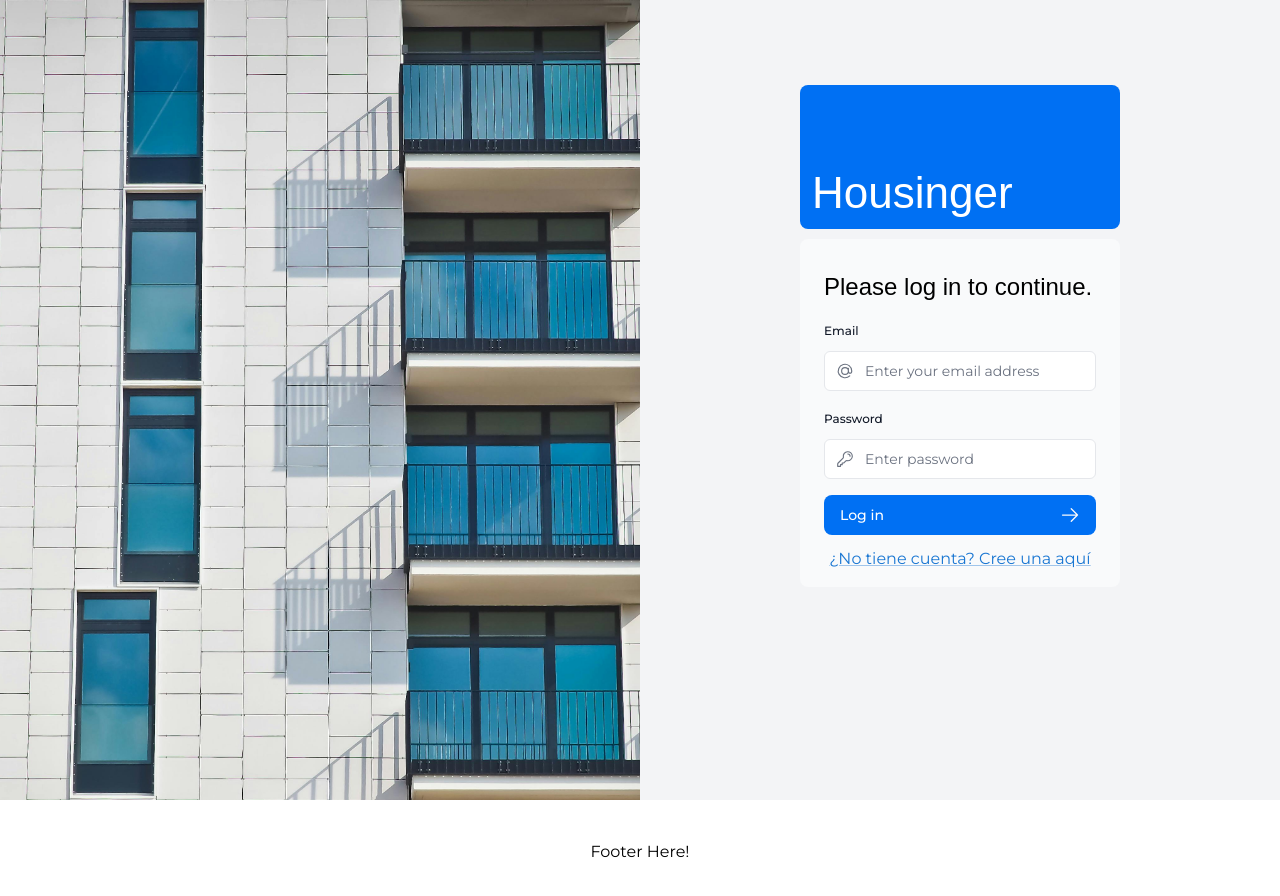
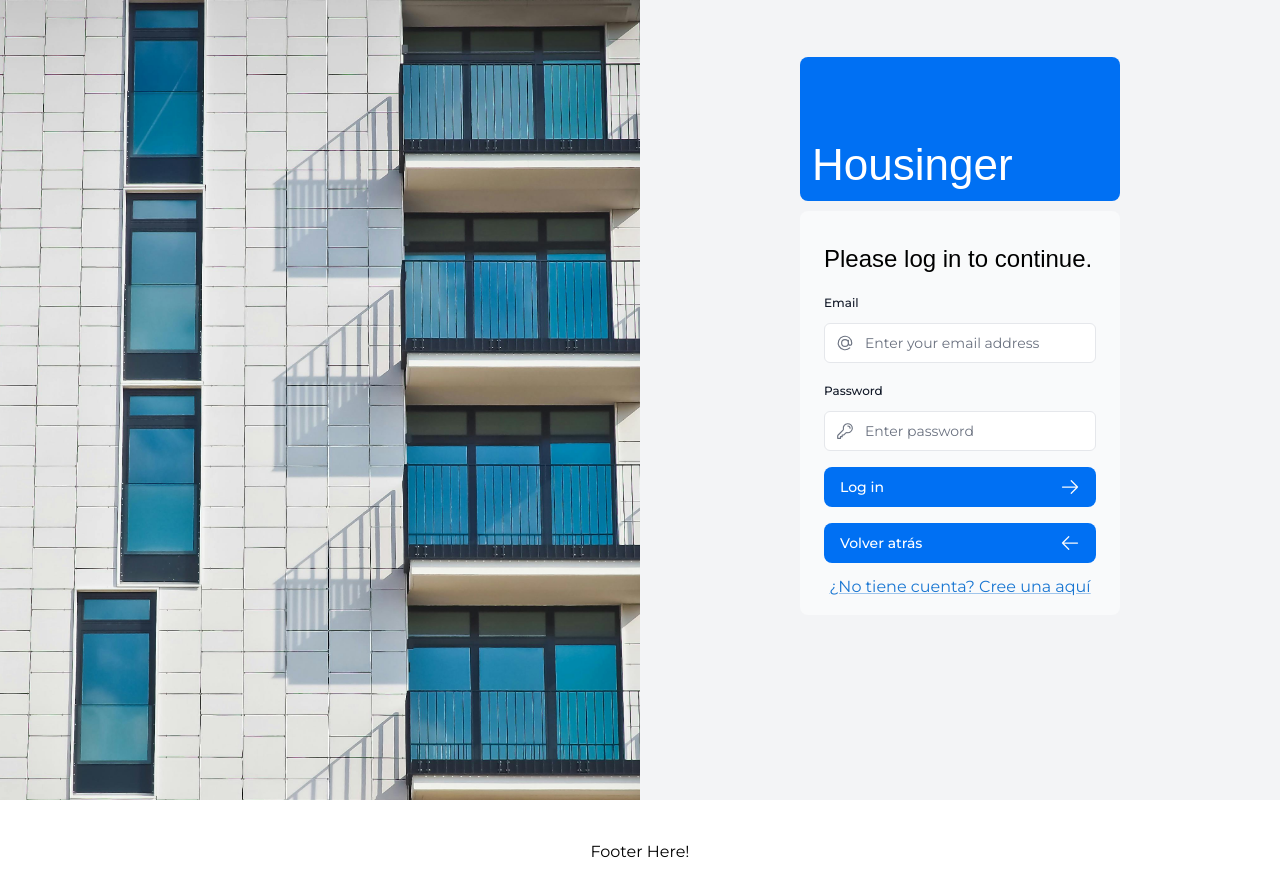
Before and after one commit to LeoAmerio/IW-Front, a Next.js app: page /login in a window 1280 px wide. Shown: the top 896 px of the page. Built offline with nearby package versions, Linux system fonts and the light colour scheme; no server answers; a web font is replaced by a local one.

Commit message:
correcciones forms

```diff
--- a/app/layout.tsx
+++ b/app/layout.tsx
@@ -1,14 +1,14 @@
 import QueryClientWrapper from "@/components/QueryClientWrapper";
 import { montserrat } from "../components/ui/fonts";
 import "../components/ui/global.css";
-import { QueryClient, QueryClientProvider } from "react-query";
-import { ReactQueryDevtools } from "react-query/devtools";
+import corsMiddleware from "./lib/cors";
 
 export default function RootLayout({
   children,
 }: {
   children: React.ReactNode;
 }) {
+  // corsMiddleware(this);
   return (
     <html lang="en">
       <body className={`${montserrat.className} antialiased`}>
--- /dev/null
+++ b/app/lib/cors.ts
@@ -0,0 +1,10 @@
+import cors from 'cors';
+
+// Wrap the cors middleware
+const corsMiddleware = cors({
+  origin: ['https://ucse-iw-2024.onrender.com/', 'http://localhost:3000'],
+  methods: ['GET', 'POST', 'PUT', 'DELETE'],
+  allowedHeaders: ['Content-Type', 'Authorization'],
+});
+
+export default corsMiddleware;
--- a/app/login/page.tsx
+++ b/app/login/page.tsx
@@ -21,6 +21,10 @@ const LoginPage = () => {
     router.push('/dashboard');
   };
 
+  const handleGoBack = () => {
+    router.push('/');
+  }
+
   return (
     <main className="flex items-center justify-center md:h-screen">
       <div className="relative mx-auto flex w-full max-w-[400px] flex-col space-y-2.5 p-4 md:-mt-32">
@@ -29,7 +33,7 @@ const LoginPage = () => {
             <AcmeLogo />
           </div>
         </div>
-        <LoginForm onLoginSuccess={handleLoginSuccess} />
+        <LoginForm onLoginSuccess={handleLoginSuccess} onGoBack={handleGoBack} />
       </div>
     </main>
   );
--- a/app/signup/page.tsx
+++ b/app/signup/page.tsx
@@ -15,11 +15,15 @@ const SignupPage = () => {
     return <div>Loading...</div>;
   }
 
-  if (authStatus === "Authorized") router.push("/dashboard");
+  // if (authStatus === "Authorized") router.push("/dashboard");
 
   const handleSignupSuccess = () => {
-    router.push('/dashboard');
+    router.push('/login');
   };
+
+  const handleGoBack = () => {
+    router.push('/');
+  }
 
   return (
     <main className="flex items-center justify-center md:h-screen">
@@ -29,7 +33,7 @@ const SignupPage = () => {
             <AcmeLogo />
           </div>
         </div>
-        <SignupForm onSignupSuccess={handleSignupSuccess} />
+        <SignupForm onSignupSuccess={handleSignupSuccess} onGoBack={handleGoBack} />
       </div>
     </main>
   );
--- a/components/forms/login-form.tsx
+++ b/components/forms/login-form.tsx
@@ -1,4 +1,5 @@
 import {
+  ArrowLeftIcon,
   ArrowRightIcon,
   AtSymbolIcon,
   KeyIcon,
@@ -11,9 +12,10 @@ import { Link } from "@mui/material";
 
 interface LoginFormProps {
   onLoginSuccess: () => void;
+  onGoBack: () => void;
 }
 
-const LoginForm: React.FC<LoginFormProps> = ({ onLoginSuccess }) => {
+const LoginForm: React.FC<LoginFormProps> = ({ onLoginSuccess, onGoBack }) => {
   const [email, setEmail] = useState("");
   const [password, setPassword] = useState("");
 
@@ -100,6 +102,13 @@ const LoginForm: React.FC<LoginFormProps> = ({ onLoginSuccess }) => {
         <Button className="mt-4 w-full">
           Log in <ArrowRightIcon className="ml-auto h-5 w-5 text-gray-50" />
         </Button>
+        <Button
+          className="mt-4 w-full"
+          onClick={onGoBack}
+        >
+          Volver atrás
+          <ArrowLeftIcon className="ml-auto h-5 w-5 text-gray-50" />
+        </Button>
           <div className="mt-3 text-center">
             <Link href="/signup" className="text-blue-600 hover:underline">
               ¿No tiene cuenta? Cree una aquí
--- a/components/forms/signup-form.tsx
+++ b/components/forms/signup-form.tsx
@@ -6,7 +6,8 @@ import {
   AtSymbolIcon,
   KeyIcon,
   FaceSmileIcon,
-  FaceFrownIcon
+  FaceFrownIcon,
+  ArrowLeftIcon
 } from "@heroicons/react/24/outline";
 import { Button } from "../ui/button";
 import { Controller, useForm } from "react-hook-form";
@@ -17,6 +18,7 @@ import { TextField } from "@mui/material";
 
 interface SignupFormProps {
   onSignupSuccess: () => void;
+  onGoBack: () => void;
 }
 
 interface SignupFormData {
@@ -42,7 +44,7 @@ const schema = yup.object().shape({
     // .min(8, "La contraseña debe tener mínimo 8 caracteres."),
 });
 
-const SignupForm: React.FC<SignupFormProps> = ({ onSignupSuccess }) => {
+const SignupForm: React.FC<SignupFormProps> = ({ onSignupSuccess, onGoBack }) => {
   const {
     register,
     control,
@@ -225,12 +227,19 @@ const SignupForm: React.FC<SignupFormProps> = ({ onSignupSuccess }) => {
           type="submit"
           disabled={signupMutation.isLoading}
         >
-          {signupMutation.isLoading ? "Signing up..." : "Sign up"}{" "}
+          {signupMutation.isLoading ? "Registrando..." : "Registrarse"}{" "}
           <ArrowRightIcon className="ml-auto h-5 w-5 text-gray-50" />
+        </Button>
+        <Button
+          className="mt-4 w-full"
+          onClick={onGoBack}
+        >
+          Volver atrás
+          <ArrowLeftIcon className="ml-auto h-5 w-5 text-gray-50" />
         </Button>
         {signupMutation.isError && (
           <p className="text-red-500 text-sm mt-2">
-            An error occurred during signup. Please try again.
+            Ha ocurrido un error, por favor intente nuevamente.
           </p>
         )}
       </div>
--- a/package.json
+++ b/package.json
@@ -22,6 +22,7 @@
     "bcrypt": "^5.1.1",
     "bcryptjs": "^2.4.3",
     "clsx": "^2.1.1",
+    "cors": "^2.8.5",
     "js-cookie": "^3.0.5",
     "next": "^14.2.5",
     "next-auth": "^5.0.0-beta.19",
@@ -39,6 +40,7 @@
   },
   "devDependencies": {
     "@types/bcrypt": "^5.0.2",
+    "@types/cors": "^2.8.17",
     "@types/js-cookie": "^3.0.6",
     "@types/node": "20.14.8",
     "@types/react": "18.3.3",
```
Also changed, not shown: 1 other file (tests, documents, lock files or other folders).
